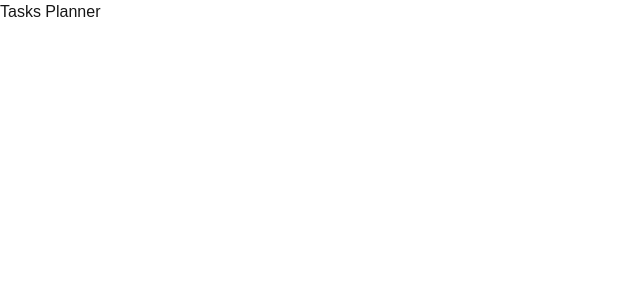
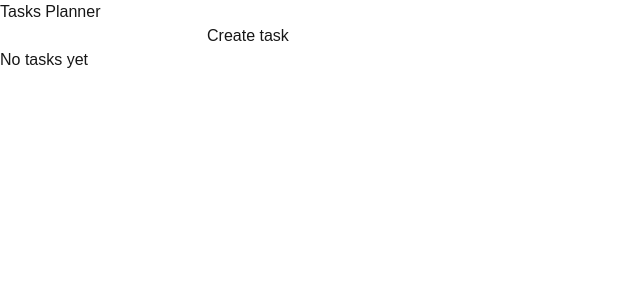
Before and after one commit to marukeu/tasks-planner, a Next.js app: page / in a window 1280 px wide. Shown: the top 300 px of the page, without its empty margins (0-640 px from the left). Built offline with nearby package versions, Linux system fonts and the light colour scheme.

Commit message:
feat: add task creation

```diff
--- a/src/app/page.tsx
+++ b/src/app/page.tsx
@@ -1,5 +1,22 @@
+'use client';
+
+import { useState } from 'react';
+import { TaskList } from '../components/tasks/TaskList';
+import { TaskForm } from '../components/tasks/TaskForm';
+
+type Task = string;
+
 export default function Home() {
+  const [taskList, setTaskList] = useState<Task[]>([]);
+  const handleCreateTask = (task: Task) => {
+    setTaskList((currentTasks) => [...currentTasks, task]);
+  };
+
   return (
-    <div>Tasks Planner</div>
+    <main>
+      <h1>Tasks Planner</h1>
+      <TaskForm onCreateTask={handleCreateTask} />
+      <TaskList taskList={taskList} />
+    </main>
   );
 }
--- /dev/null
+++ b/src/components/tasks/TaskForm.tsx
@@ -0,0 +1,22 @@
+import { useState } from 'react';
+
+type TaskFormProps = {
+  onCreateTask: (task: string) => void;
+};
+
+export function TaskForm({ onCreateTask }: TaskFormProps) {
+  const [title, setTitle] = useState('');
+
+  const handleSubmit = (e: React.FormEvent<HTMLFormElement>) => {
+    e.preventDefault();
+    onCreateTask(title);
+    setTitle(title);
+  };
+
+  return (
+    <form onSubmit={handleSubmit}>
+      <input value={title} onChange={(e) => setTitle(e.target.value)} />
+      <button type="submit">Create task</button>
+    </form>
+  );
+}
--- /dev/null
+++ b/src/components/tasks/TaskList.tsx
@@ -0,0 +1,19 @@
+type TaskListProps = {
+  taskList: string[];
+};
+
+export function TaskList({ taskList }: TaskListProps) {
+  return (
+    <section>
+      {taskList.length === 0 ? (
+        <p>No tasks yet</p>
+      ) : (
+        <ul>
+          {taskList.map((task, i) => (
+            <li key={i}>{task}</li>
+          ))}
+        </ul>
+      )}
+    </section>
+  );
+}
```
Also changed, not shown: 1 other file (tests, documents, lock files or other folders).
